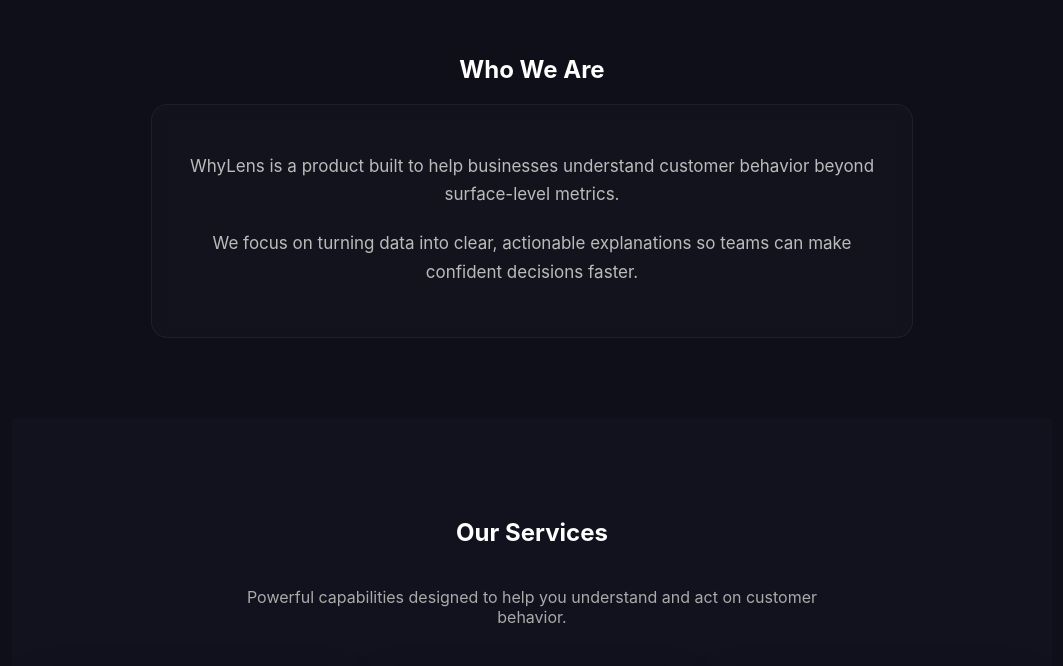
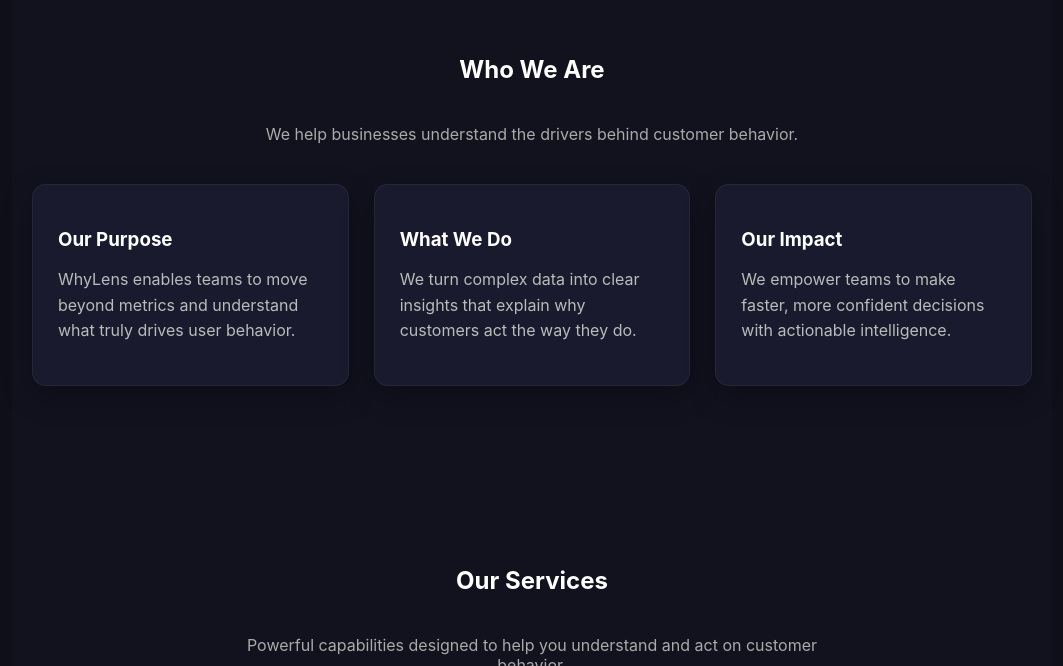
Before and after one commit to Kuda-Mavis/WhyLens, a plain HTML site: page index.html in a window 1280 px wide. Shown: the part 636-1302 px from the top of the page, without its empty margins (108-1171 px from the left). Drawn offline with Linux system fonts and the light colour scheme.

Commit message:
Add files via upload

```diff
--- a/assets/Style.css
+++ b/assets/Style.css
@@ -783,3 +783,24 @@
     color: #bbb;
   }
 }
+/* MAKE WHO IDENTICAL TO SERVICES */
+.who .card {
+  text-align: left;
+  transition: all 0.3s ease;
+  border: 1px solid rgba(255, 255, 255, 0.05);
+}
+
+.who .card:hover {
+  transform: translateY(-8px);
+  border-color: rgba(124, 92, 255, 0.4);
+  box-shadow: 0 20px 50px rgba(124, 92, 255, 0.1);
+}
+
+.who .card p {
+  color: #bbb;
+  line-height: 1.6;
+}
+
+.who .grid {
+  gap: 25px;
+}
--- a/index.html
+++ b/index.html
@@ -27,19 +27,37 @@
     </section>
 
     <!-- WHO WE ARE -->
-    <section class="section who">
+    <section class="section dark services who">
       <h2>Who We Are</h2>
 
-      <div class="who-content">
-        <p>
-          WhyLens is a product built to help businesses understand customer
-          behavior beyond surface-level metrics.
-        </p>
+      <p class="services-sub">
+        We help businesses understand the drivers behind customer behavior.
+      </p>
 
-        <p>
-          We focus on turning data into clear, actionable explanations so teams
-          can make confident decisions faster.
-        </p>
+      <div class="grid">
+        <div class="card">
+          <h3>Our Purpose</h3>
+          <p>
+            WhyLens enables teams to move beyond metrics and understand what
+            truly drives user behavior.
+          </p>
+        </div>
+
+        <div class="card">
+          <h3>What We Do</h3>
+          <p>
+            We turn complex data into clear insights that explain why customers
+            act the way they do.
+          </p>
+        </div>
+
+        <div class="card">
+          <h3>Our Impact</h3>
+          <p>
+            We empower teams to make faster, more confident decisions with
+            actionable intelligence.
+          </p>
+        </div>
       </div>
     </section>
 
```
